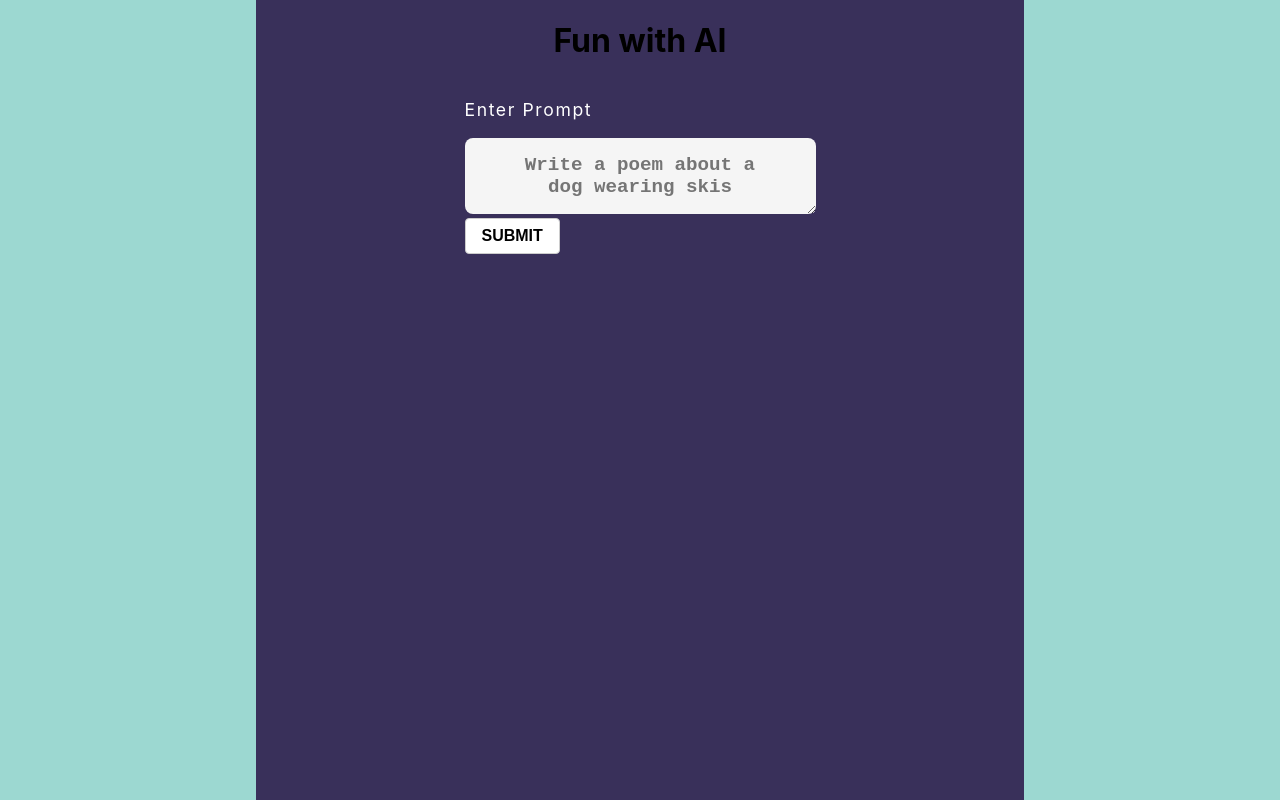
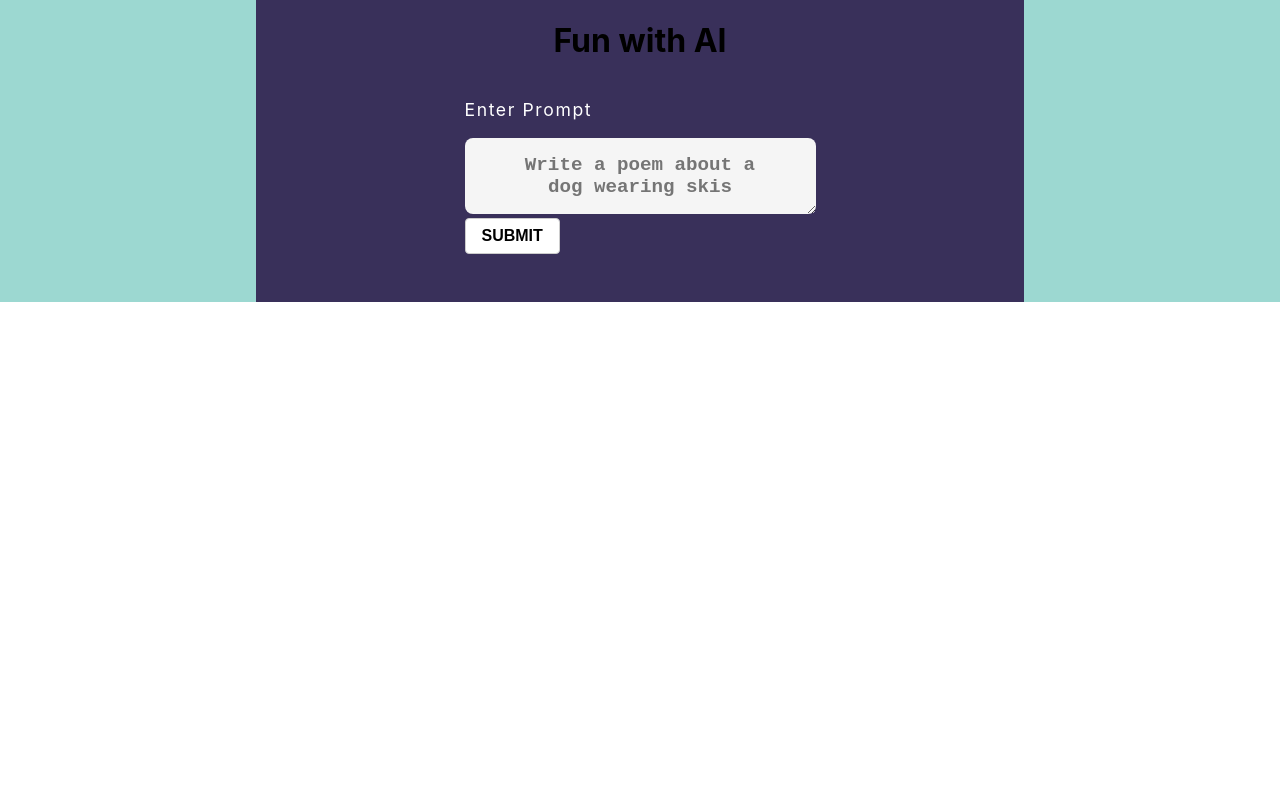
Before and after one commit to ugurkellecioglu/Fun-With-AI, a React (Create React App) app: page / in a window 1280 px wide. Built offline with nearby package versions, Linux system fonts and the light colour scheme.

Commit message:
response card modify ui

```diff
--- a/src/Components/Container/container.module.scss
+++ b/src/Components/Container/container.module.scss
@@ -1,9 +1,10 @@
 @use "../../App.scss" as App;
 .wrapper {
   width: 60vw;
-  height: 100vh;
+  height: 100%;
   background-color: App.$space-cadet;
   display: flex;
   flex-direction: column;
   align-items: center;
+  padding-bottom: 3rem;
 }
--- a/src/Components/Response/response.module.scss
+++ b/src/Components/Response/response.module.scss
@@ -5,6 +5,7 @@
   padding: 2rem;
   border-radius: 0.5rem;
   box-shadow: 0 0.5rem 1rem rgba(0, 0, 0, 0.2);
+  margin: 1rem;
   & > .content {
     text-align: justify;
     & > div {
```
